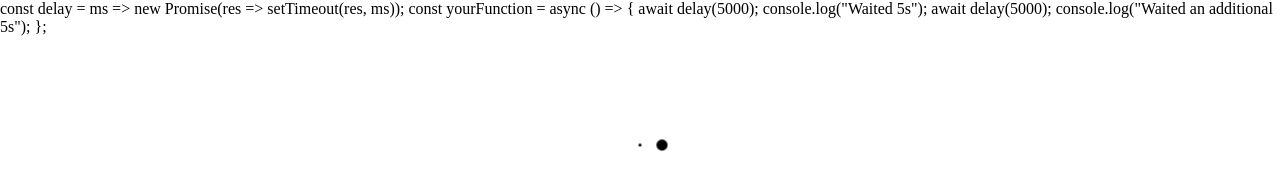
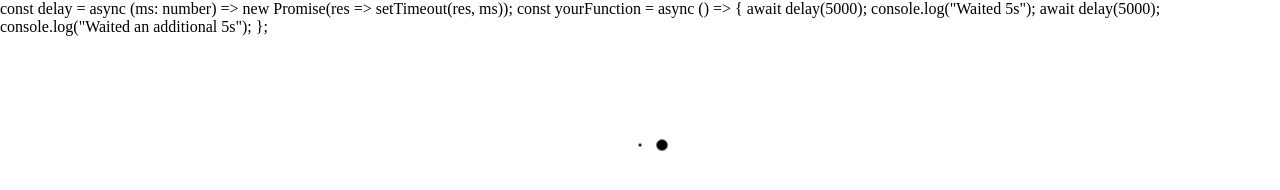
Before and after one commit to jessejbarr/jb8345_smart_fhir_app, a plain HTML site: page example-smart-app/launch.html in a window 1280 px wide. Drawn offline with Linux system fonts and the light colour scheme.

Commit message:
Update launch.html

```diff
--- a/example-smart-app/launch.html
+++ b/example-smart-app/launch.html
@@ -26,7 +26,8 @@
     <!-- https://github.com/cerner/fhir-client-cerner-additions -->
     <script src='./lib/js/fhir-client-cerner-additions-1.0.0.js'></script>
 
-    const delay = ms => new Promise(res => setTimeout(res, ms));
+
+    const delay = async (ms: number) => new Promise(res => setTimeout(res, ms));
     const yourFunction = async () => {
     await delay(5000);
     console.log("Waited 5s");
```
